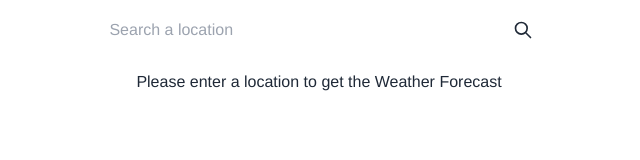
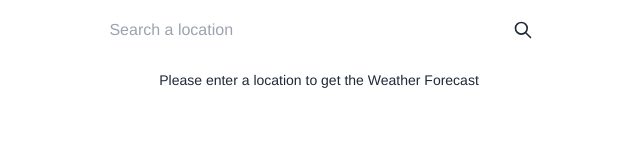
Before and after one commit to Raees-B-19/weather-forecast, a Vue app: page / in a window 1280 px wide. Shown: the part 124-284 px from the top of the page, without its empty margins (321-961 px from the left). Built offline with nearby package versions, Linux system fonts and the light colour scheme.

Commit message:
Updated WeatherV file

```diff
--- a/src/views/WeatherV.vue
+++ b/src/views/WeatherV.vue
@@ -153,7 +153,7 @@ function getDateInWordFormat(weatherDate: string) {
             required
           />
 
-          <button type="submit" class="btn btn-ghost btn-circle ml-1">
+          <button type="submit" aria-label="Search Icon Button" class="btn btn-ghost btn-circle ml-1">
             <IconSearch />
           </button>
         </div>
@@ -166,7 +166,9 @@ function getDateInWordFormat(weatherDate: string) {
       >
         <button
           type="button"
+          id="favouriteLocationButton"
           class="btn btn-success bg-transparent text-white/70 hover:text-white/90"
+          aria-label="Favourite Location"
           @click="handleSaveLoaction"
         >
           Favourite Location <IconBookmark />
@@ -215,7 +217,7 @@ function getDateInWordFormat(weatherDate: string) {
 
   <!-- Weather forecast else -->
   <div v-else class="mt-4">
-    <p class="text-center">
+    <p class="text-center text-sm">
       Please enter a location to get the Weather Forecast
     </p>
   </div>
```
